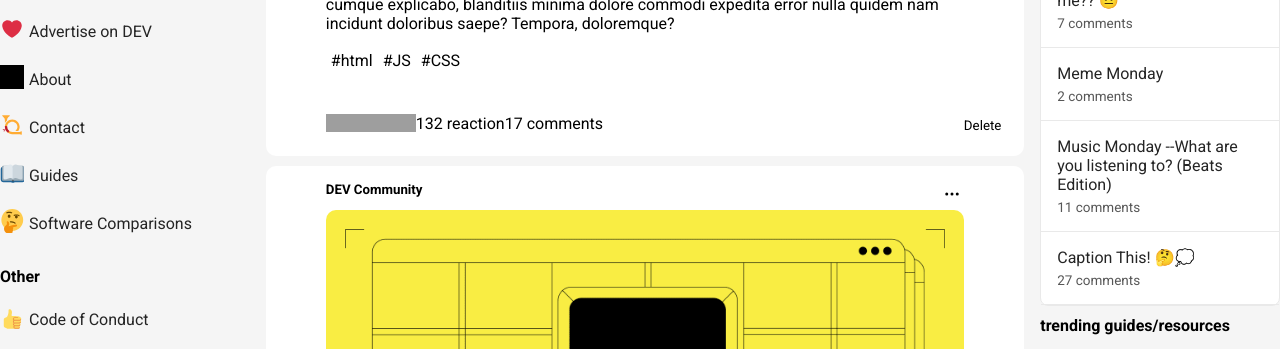
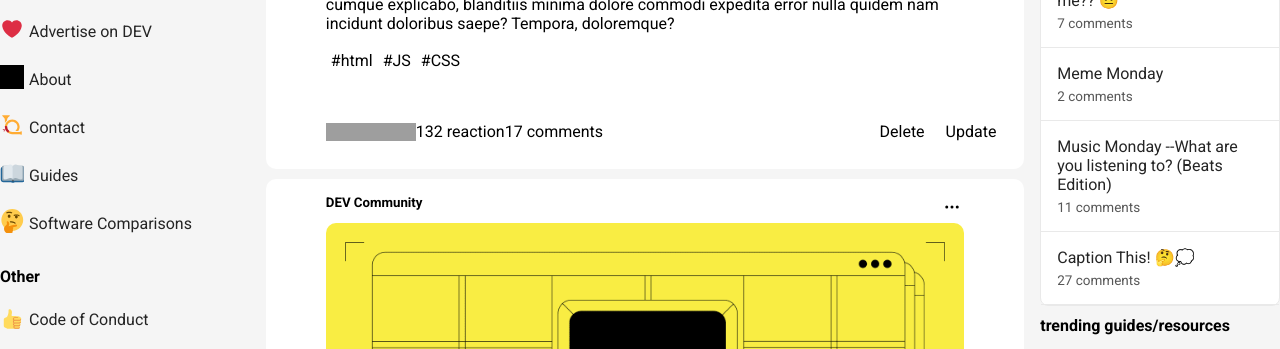
Before and after one commit to pabcrz/retoJS, a website: page index.html in a window 1280 px wide. Shown: the part 773-1122 px from the top of the page. Drawn offline with Linux system fonts and the light colour scheme; grey boxes are pictures that could not be loaded.

Commit message:
feat: paso1 agregar botones

```diff
--- a/index.html
+++ b/index.html
@@ -1104,52 +1104,30 @@
               </div>
               <div class="reactions">
                 <div class="emojis-reaction">
-                  <span class="crayons_icon_container">
                   <img
                     src="https://dev.to/assets/fire-f60e7a582391810302117f987b22a8ef04a2fe0df7e3258a5f49332df1cec71e.svg"
-                      width="18"
-                      height="18"
                   />
-                  </span>
-                  <span class="crayons_icon_container">
                   <img
                     src="https://dev.to/assets/raised-hands-74b2099fd66a39f2d7eed9305ee0f4553df0eb7b4f11b01b6b1b499973048fe5.svg"
-                      width="18"
-                      height="18"
                   />
-                  </span>
-                  <span class="crayons_icon_container">
                   <img
                     src="https://dev.to/assets/exploding-head-daceb38d627e6ae9b730f36a1e390fca556a4289d5a41abb2c35068ad3e2c4b5.svg"
-                      width="18"
-                      height="18"
                   />
-                  </span>
-                  <span class="crayons_icon_container">
                   <img
                     src="https://dev.to/assets/multi-unicorn-b44d6f8c23cdd00964192bedc38af3e82463978aa611b4365bd33a0f1f4f3e97.svg"
-                      width="18"
-                      height="18"
                   />
-                  </span>
-                  <span class="crayons_icon_container">
                   <img
                     src="https://dev.to/assets/sparkle-heart-5f9bee3767e18deb1bb725290cb151c25234768a0e9a2bd39370c382d02920cf.svg"
-                      width="18"
-                      height="18"
                   />
-                  </span>
-                  <span>132 reaction </span>
-                  <span class="comments">17 comments</span>
+                  <span class="reaction-post">132 reaction </span>
+                  <span class="comments-post">17 comments</span>
                 </div>
-                <div class="save">
-                  <button class="button-save" type="button">Delete</button>
+                <div class="delete-update">
+                  <button class="button-delete" type="button">Delete</button>
+                  <button class="button-update" type="button">Update</button>
                 </div>
               </div>
             </div>
-
-            <!-- Card Footer -->
-
             <!-- Secondary Card 11-->
             <div class="secondary-card">
               <div class="secondary-card-header">
--- a/index.js
+++ b/index.js
@@ -19,4 +19,5 @@ document.addEventListener('DOMContentLoaded', () => {
     localStorage.setItem('users', jsonString)}
 
   })
+  console.log(typeof localStorage.getItem('users'))
 })
--- a/prueba.js
+++ b/prueba.js
@@ -47,7 +47,32 @@ document.addEventListener('DOMContentLoaded', () => {
   hashtags.classList.add('hashtags')
 
   // Reacciones
-  c
+  const reactions = document.createElement('div')
+  reactions.classList.add('reactions')
+  const emojis = document.createElement('div')
+  emojis.classList.add('emojis-reaction')
+  const emojiFire = document.createElement('img')
+  emojiFire.src='https://dev.to/assets/fire-f60e7a582391810302117f987b22a8ef04a2fe0df7e3258a5f49332df1cec71e.svg'
+  const emojiHands= document.createElement('img')
+  emojiHands.src='https://dev.to/assets/raised-hands-74b2099fd66a39f2d7eed9305ee0f4553df0eb7b4f11b01b6b1b499973048fe5.svg'
+  const emojiExplote = document.createElement('img')
+  emojiExplote.src='https://dev.to/assets/exploding-head-daceb38d627e6ae9b730f36a1e390fca556a4289d5a41abb2c35068ad3e2c4b5.svg'
+  const emojiUnicorn = document.createElement('img')
+  emojiUnicorn.src='https://dev.to/assets/multi-unicorn-b44d6f8c23cdd00964192bedc38af3e82463978aa611b4365bd33a0f1f4f3e97.svg'
+  const emojiHeart = document.createElement('img')
+  emojiHeart.src='https://dev.to/assets/sparkle-heart-5f9bee3767e18deb1bb725290cb151c25234768a0e9a2bd39370c382d02920cf.svg'
+  const reactionPost = document.createElement('span')
+  reactionPost.classList.add('reaction-post')
+  const commentsPost = document.createElement('span')
+  commentsPost.classList.add('comments-post')
+
+  // Update Delete
+  const deleteUpdate = document.createElement('div')
+  deleteUpdate.classList.add('delete-update')
+  const deleteBtn = document.createElement('button')
+  deleteBtn.classList.add('button-delete')
+  const updateBtn = document.createElement('button')
+  updateBtn.classList.add('button-update')
 
   container.append(head)
   head.append(imagen)
@@ -57,6 +82,4 @@ document.addEventListener('DOMContentLoaded', () => {
   taipyLogo.append(imagenPerfil1)
   logoImage.append(profile)
   profile.append(imagenPerfil2)
-
-  console.log('jolaaaa')
 })
--- a/scss/_tarjetaprincipal.scss
+++ b/scss/_tarjetaprincipal.scss
@@ -116,12 +116,17 @@
 
 .emojis-reaction {
   display: flex;
+  align-items: center;
   .emojis {
     padding: 5px;
     border-radius: 8px;
     span {
       color: $main-text;
     }
+  }
+  img {
+    width: 18px;
+    height: 18px;
   }
   .emojis:hover {
     background-color: $bgMain;
@@ -131,23 +136,26 @@
   display: flex;
   align-items: center;
 }
-.save {
+
+.delete-update {
   display: flex;
   flex-direction: row;
   align-items: center;
 }
 
-.button-save {
+.button-delete, .button-update {
   border: none;
   outline: none;
-  padding: 3px;
+  font-size: 16px;
+  padding: 8px;
   background: none;
   border-radius: 5px;
   margin-left: 5px;
 }
 
-.button-save:hover {
+.button-delete:hover, .button-update:hover {
   background-color: $hoverColor;
+  cursor: pointer;
 }
 
 .save {
```
Also changed, not shown: css/main.css, 1 other file. Lines whose indentation alone changed are shown as unchanged.
